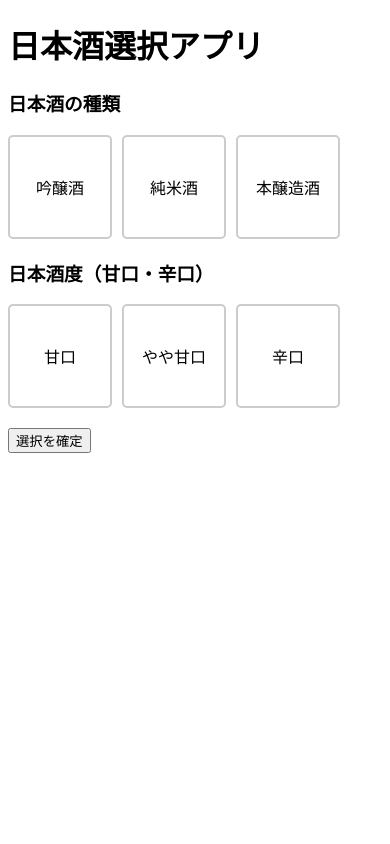
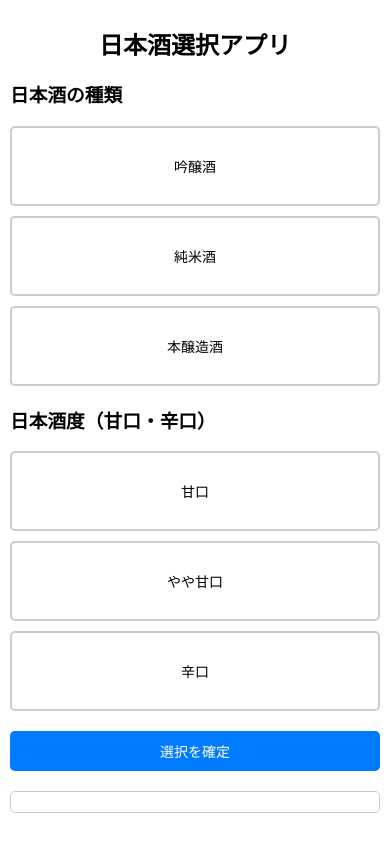
Before and after one commit to irieisamu/tools, a Flask app: page / in a window 390 px wide. Run offline with Flask 3, Linux system fonts and the light colour scheme.

Commit message:
デザインを整える

```diff
--- a/sake_recommender/static/css/style.css
+++ b/sake_recommender/static/css/style.css
@@ -1,11 +1,23 @@
+body {
+    font-family: Arial, sans-serif;
+    max-width: 800px;
+    margin: 0 auto;
+    padding: 20px;
+}
+
+h1 {
+    text-align: center;
+}
+
 .radio-group {
     display: flex;
     flex-wrap: wrap;
     gap: 10px;
     margin-bottom: 20px;
 }
+
 .radio-card {
-    width: 100px;
+    flex: 0 0 calc(50% - 5px);
     height: 100px;
     border: 2px solid #ccc;
     border-radius: 5px;
@@ -14,11 +26,56 @@
     justify-content: center;
     cursor: pointer;
     transition: all 0.3s ease;
+    text-align: center;
+    box-sizing: border-box;
 }
+
 .radio-card.selected {
     background-color: #e0e0e0;
     border-color: #007bff;
 }
+
 input[type="radio"] {
     display: none;
 }
+
+button[type="submit"] {
+    display: block;
+    width: 100%;
+    padding: 10px;
+    background-color: #007bff;
+    color: white;
+    border: none;
+    border-radius: 5px;
+    cursor: pointer;
+    font-size: 16px;
+}
+
+#result {
+    margin-top: 20px;
+    padding: 10px;
+    border: 1px solid #ccc;
+    border-radius: 5px;
+    white-space: pre-wrap;
+}
+
+/* スマートフォン向けのスタイル */
+@media (max-width: 600px) {
+    body {
+        padding: 10px;
+    }
+
+    h1 {
+        font-size: 24px;
+    }
+
+    .radio-card {
+        flex: 0 0 100%;
+        height: 80px;
+        font-size: 14px;
+    }
+
+    button[type="submit"] {
+        font-size: 14px;
+    }
+}
--- a/sake_recommender/templates/index.html
+++ b/sake_recommender/templates/index.html
@@ -3,6 +3,7 @@
 <head>
     <meta charset="UTF-8">
     <title>日本酒選択アプリ</title>
+    <meta name="viewport" content="width=device-width, initial-scale=1">
     <script src="https://ajax.googleapis.com/ajax/libs/jquery/3.5.1/jquery.min.js"></script>
     <link rel="stylesheet" href="{{ url_for('static', filename='css/style.css') }}">
 </head>
```
